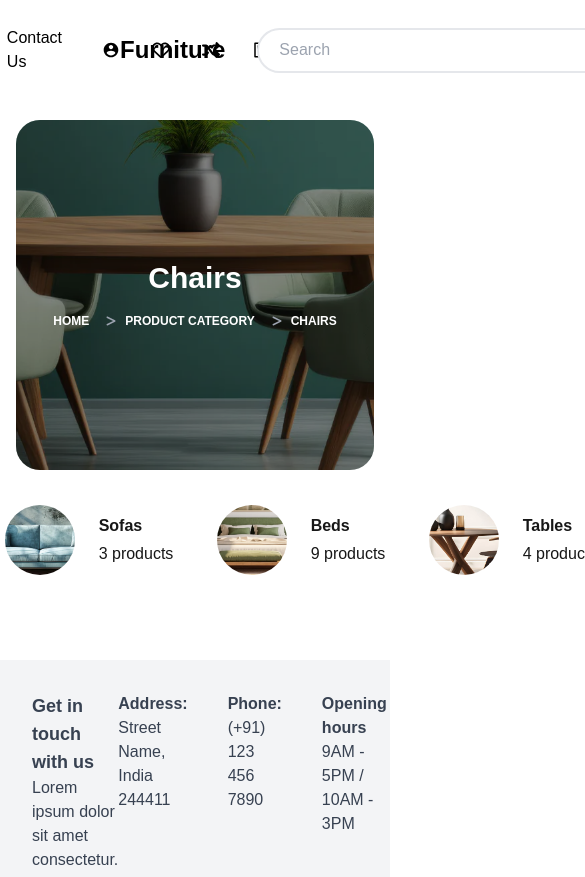
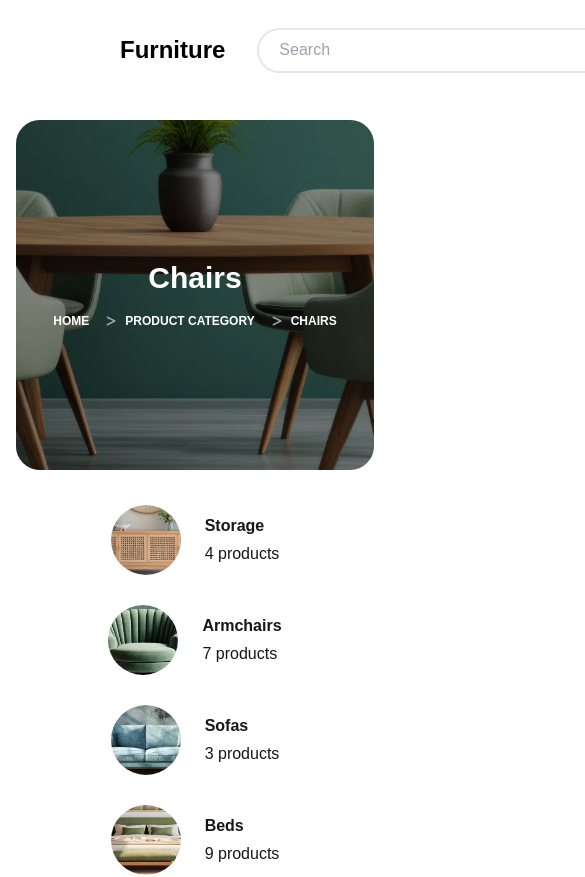
Before and after one commit to Gitnaseem745/furniture-e-commerce-store, a Next.js app: page /product-category/chairs in a window 390 px wide. Shown: the top 877 px of the page, 585 px wide, since content can reach past the window. Built offline with nearby package versions, Linux system fonts and the light colour scheme.

Commit message:
#making components responsive

```diff
--- a/app/product-category/[category]/page.tsx
+++ b/app/product-category/[category]/page.tsx
@@ -50,7 +50,7 @@ const page = ({ params } : PageProps) => {
          <div className='w-11/12'>
             <PageIntro sectionBgImage={`/images/${category}-category-hero-image.webp`} sectionName={toCapitalCase(category)} />
          </div>
-         <div className='flex flex-row justify-center items-center w-11/12 gap-4'>
+         <div className='flex flex-row justify-center items-center w-11/12 gap-10 flex-wrap'>
             {
                 categories.map((cat, i) => (
                    cat.name.toLowerCase() != category && <Link key={i} href={`/product-category/${cat.name.toLowerCase()}`}>
--- a/components/Navbar.tsx
+++ b/components/Navbar.tsx
@@ -21,7 +21,7 @@ const Navbar: React.FC<NavbarProps> = ({
                 <IoIosSearch className="absolute right-5 top-[29%] text-xl "/>
             </div>
         </div>
-        <div className="flex flex-row items-center gap-10 justify-end">
+        <div className="flex flex-row items-center gap-10 justify-end max-lg:hidden">
             <NavbarItems divCss="gap-8" linkCss="hover:text-[#456A6D] transition-all ease-in delay-75"/>
             <div className="flex gap-8">
                 {
--- a/components/PageIntro.tsx
+++ b/components/PageIntro.tsx
@@ -10,10 +10,10 @@ interface PageIntroProps {
 const PageIntro: React.FC<PageIntroProps> = ({ sectionBgImage, sectionName }) => {
   return (
     <div
-      className={`w-full min-h-[350px] relative rounded-3xl overflow-hidden bg-cover bg-center flex justify-center items-center flex-col text-white`}
+      className={`w-full min-h-[350px] relative rounded-3xl overflow-hidden bg-cover bg-center flex justify-center items-center flex-col text-white flex-wrap`}
       style={{backgroundImage: `url(${sectionBgImage})`}}
     >
-        <div className="w-full opacity-45 h-[350px] bg-black"></div>
+        <div className="w-full opacity-45 min-h-[350px] bg-black"></div>
         <div className="absolute">
             <h1 className="text-3xl font-semibold mb-4 text-center">
                 {sectionName}
--- a/components/Partners.tsx
+++ b/components/Partners.tsx
@@ -4,7 +4,7 @@ import Image from "next/image";
 
 const Partners: React.FC = () => {
     return (
-        <div className="w-full max-h-fit px-20 py-12 flex gap-28 justify-center items-center bg-[#EEF4F5]">
+        <div className="w-full max-h-fit px-20 py-12 flex gap-28 justify-center items-center bg-[#EEF4F5] flex-wrap">
         { images.map((img, i) => <Image width={100} alt={`Partner ${i+1}`} key={i} height={100} src={img} /> )}
     </div>
   )
```
